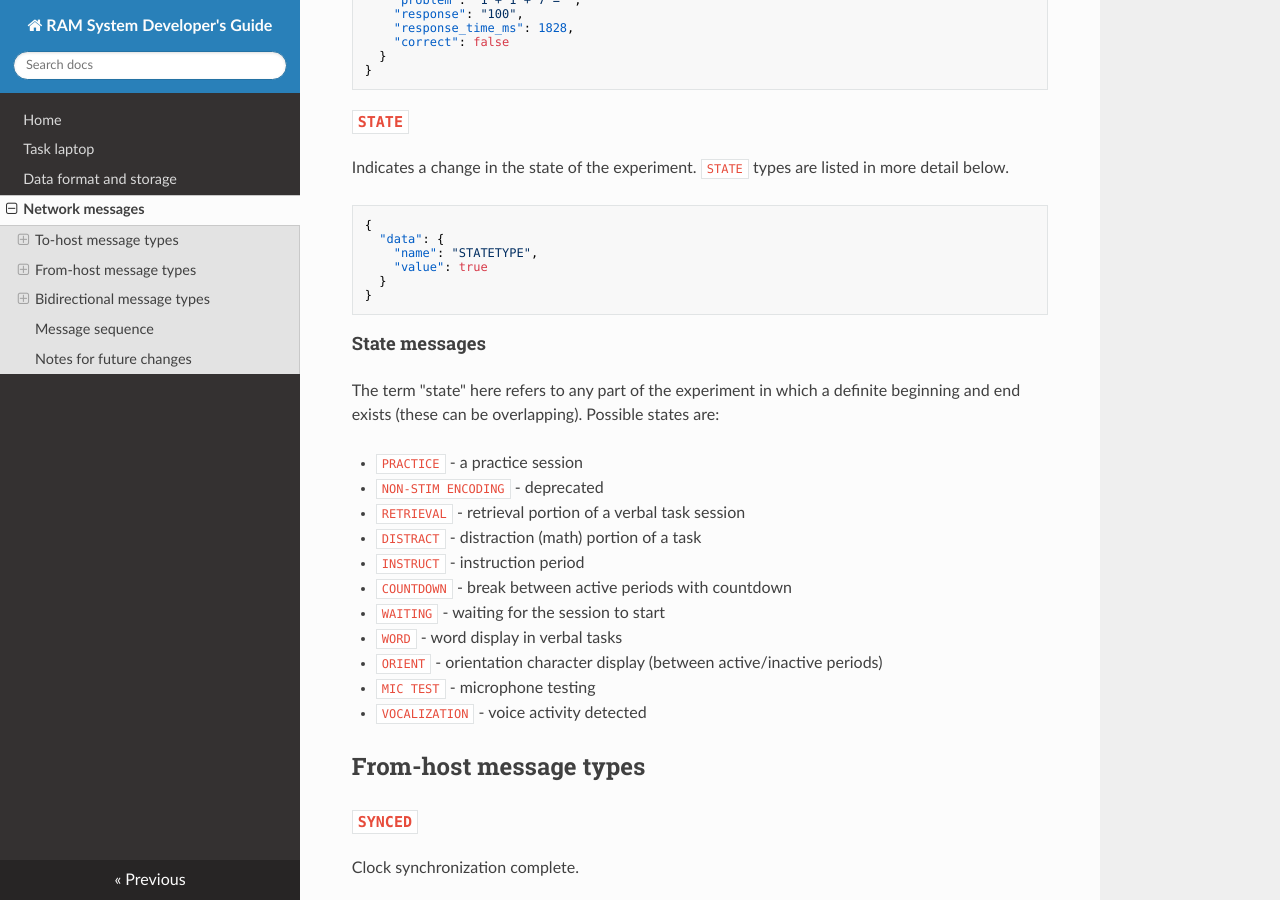
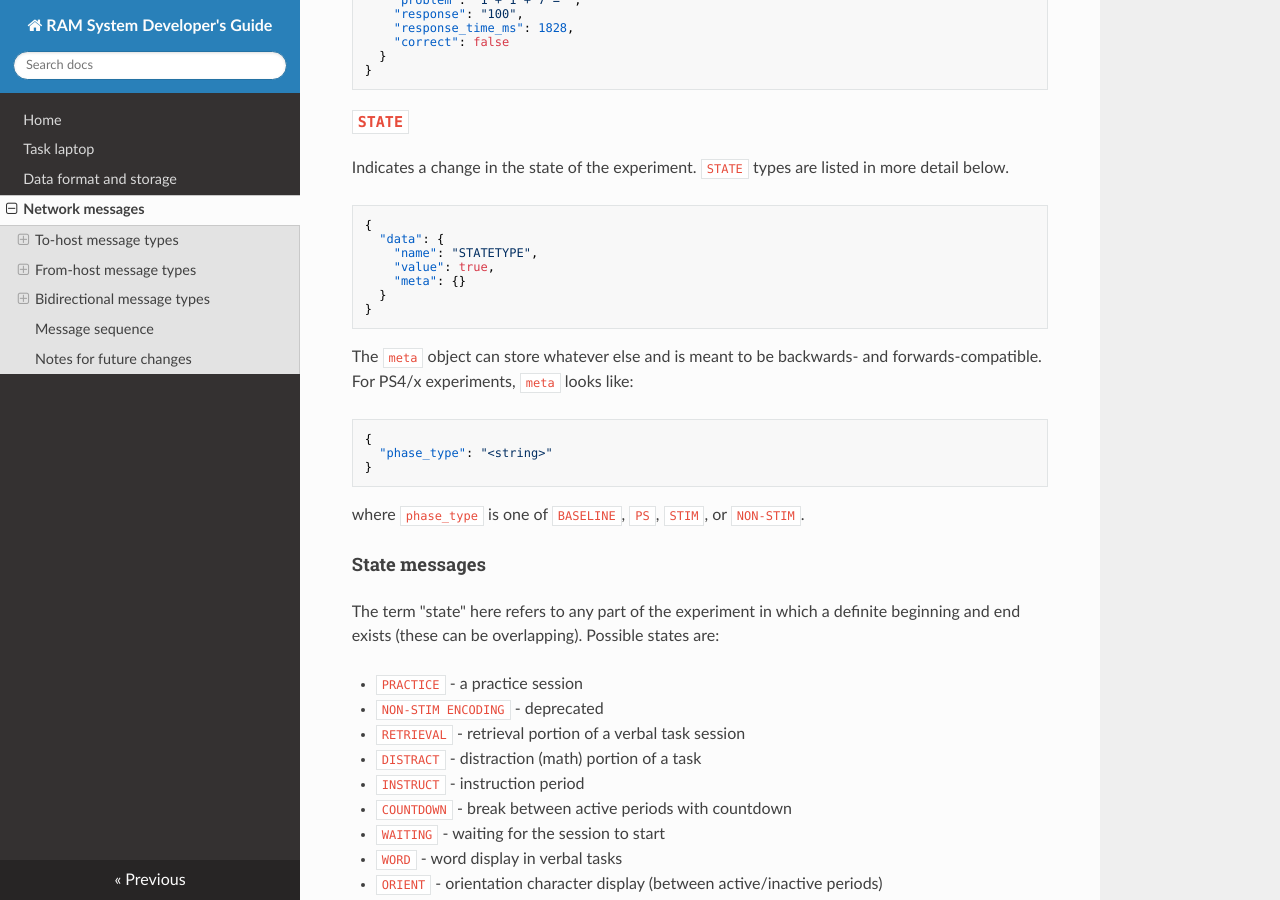
Before and after one commit to pennmem/ram-devguide, an MkDocs documentation site: the page built from docs/networking.md, in a window 1280 px wide and 900 px high, scrolled down 2519 px. Built offline with MkDocs 1.6.1, drawn with Linux system fonts in a browser that asks for light colours; nearby versions of some CDN libraries; old or Windows-style settings are respelled for this version of MkDocs.

Commit message:
Document `meta` var in STATE messages
This is following discussions about the best way to handle indicating
if stim is allowed or not (since in the future this could happen
outside of the `ENCODING` phase). Here, "phase" refers to a "part"
of an experiment (e.g., `ENCODING`, `COUNTDOWN`, `DISTRACT`, etc.).

````diff
--- a/docs/networking.md
+++ b/docs/networking.md
@@ -140,10 +140,22 @@ more detail below.
 {
   "data": {
     "name": "STATETYPE",
-    "value": true
+    "value": true,
+    "meta": {}
   }
 }
 ```
+
+The `meta` object can store whatever else and is meant to be backwards- and
+forwards-compatible. For PS4/x experiments, `meta` looks like:
+
+```json
+{
+  "phase_type": "<string>"
+}
+```
+
+where `phase_type` is one of `BASELINE`, `PS`, `STIM`, or `NON-STIM`.
 
 #### State messages
 
````
